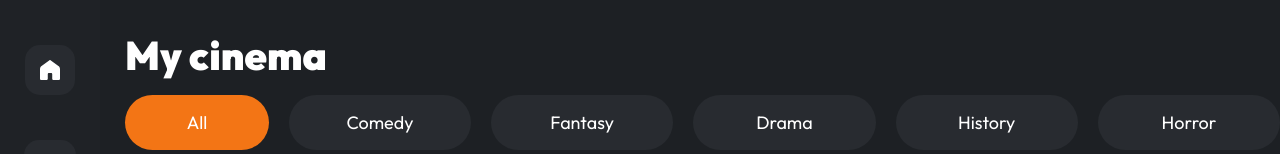
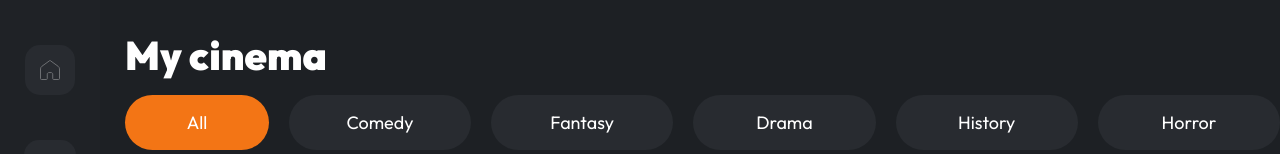
Before and after one commit to KramarenkoVladyslav/my-cinema, a React (Vite) app: page / in a window 1280 px wide. Shown: the top 154 px of the page. Built offline with nearby package versions, Linux system fonts and the light colour scheme.

Commit message:
change home svg

```diff
--- a/src/components/SideBar/Sidebar.jsx
+++ b/src/components/SideBar/Sidebar.jsx
@@ -14,8 +14,8 @@ function Sidebar() {
 							xmlns='http://www.w3.org/2000/svg'
 						>
 							<path
-								d='M18.6111 20H13.6111C12.8439 20 12.2222 19.4262 12.2222 18.7179V14.1026C12.2222 13.5359 11.725 13.0769 11.1111 13.0769H8.88889C8.275 13.0769 7.77778 13.5359 7.77778 14.1026V18.7179C7.77778 19.4262 7.15611 20 6.38889 20H1.38889C0.621667 20 0 19.4262 0 18.7179V8.92974C0 7.75077 0.585556 6.63692 1.58833 5.90769L9.48389 0.164615C9.78667 -0.0548718 10.2133 -0.0548718 10.5156 0.164615L18.4122 5.90769C19.415 6.63692 20 7.75026 20 8.92872V18.7179C20 19.4262 19.3783 20 18.6111 20Z'
-								fill='white'
+								d='M1.8824 6.31207L1.88245 6.31204L9.77735 0.569438C9.77744 0.569372 9.77753 0.569306 9.77762 0.569241C9.90547 0.476757 10.0949 0.477121 10.2217 0.569124C10.2217 0.569143 10.2217 0.569162 10.2217 0.569181L18.1181 6.31206L18.1182 6.31207C18.9994 6.95294 19.5 7.91972 19.5 8.92872V18.7179C19.5 19.1131 19.1406 19.5 18.6111 19.5H13.6111C13.0816 19.5 12.7222 19.1131 12.7222 18.7179V14.1026C12.7222 13.2228 11.9627 12.5769 11.1111 12.5769H8.88889C8.03729 12.5769 7.27778 13.2228 7.27778 14.1026V18.7179C7.27778 19.1131 6.9184 19.5 6.38889 19.5H1.38889C0.859374 19.5 0.5 19.1131 0.5 18.7179V8.92974C0.5 7.92028 1.0011 6.95297 1.8824 6.31207Z'
+								stroke='#6D6F72'
 							/>
 						</svg>
 					</a>
--- a/src/components/screens/home/Home.module.css
+++ b/src/components/screens/home/Home.module.css
@@ -45,14 +45,14 @@
 .movieList {
   display: flex;
   overflow-x: auto;
-  -ms-overflow-style: none;
-  scrollbar-width: none;
   height: 190px;
   gap: 50px;
   margin-top: 30px;
+  scrollbar-width: none;
+  -ms-overflow-style: none;
 }
 
-.movieList:-webkit-scrollbar {
-      width: 0;
-      height: 0;
+.movieList::-webkit-scrollbar {
+    width: 0 !important;
+ 	height: 0 !important;
 }
```
